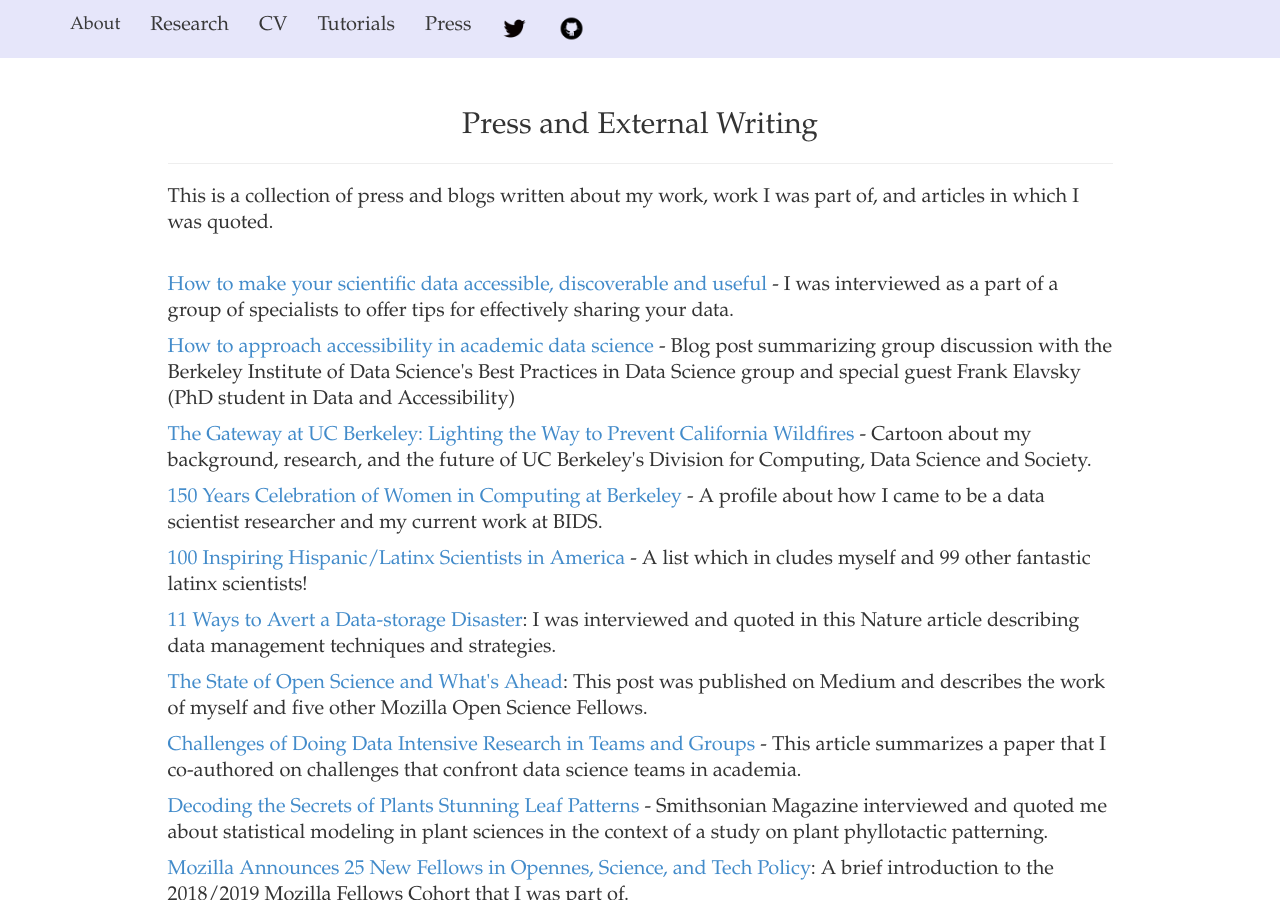
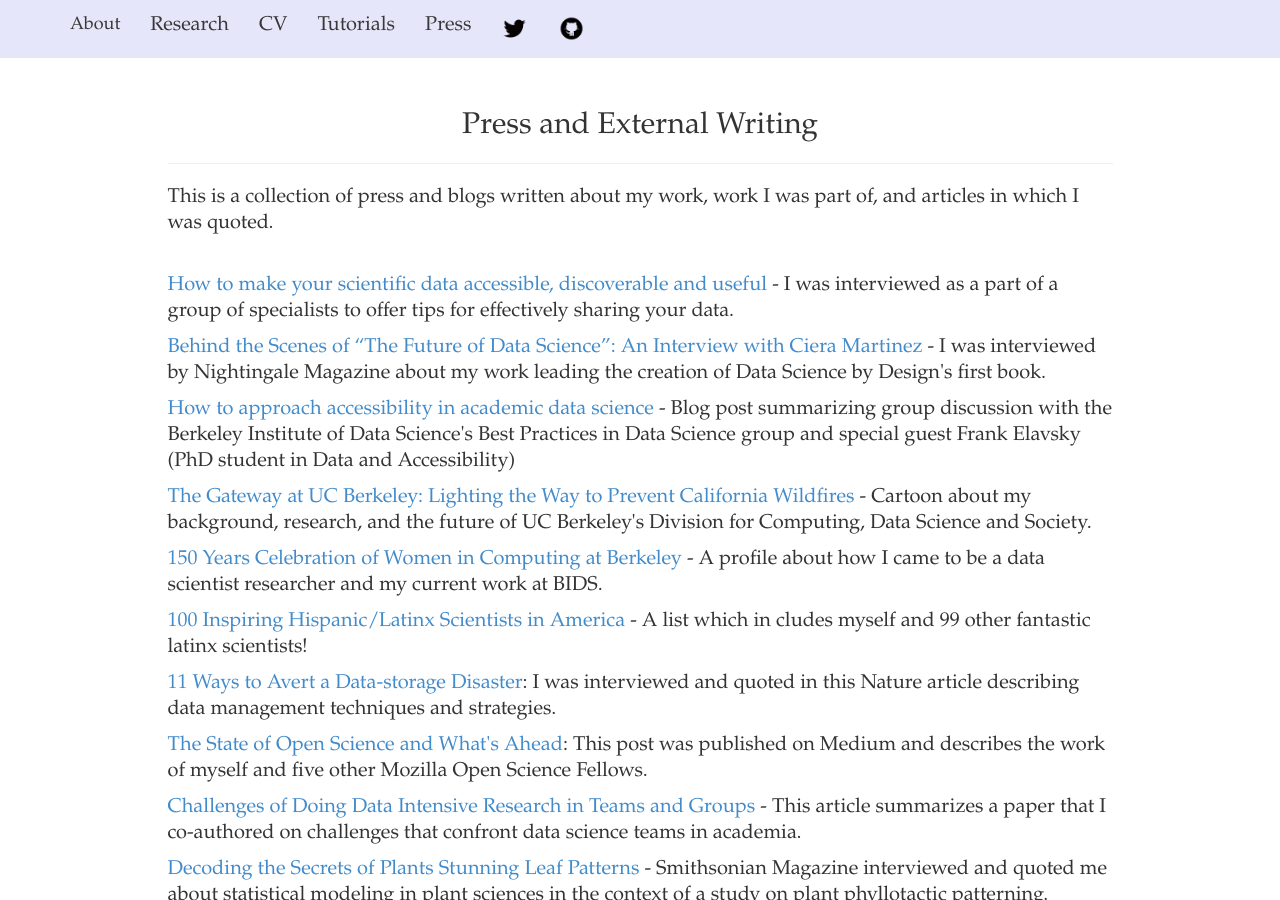
Before and after one commit to iamciera/creports, a Jekyll site: the page built from press/index.html, in a window 1280 px wide and 900 px high. Built offline with Jekyll 4.4.1, drawn with Linux system fonts in a browser that asks for light colours; nearby versions of some CDN libraries.

Commit message:
added nightengale interview

```diff
--- a/press/index.html
+++ b/press/index.html
@@ -16,6 +16,7 @@ layout: default
 			<p>This is a collection of press and blogs written about my work, work I was part of, and articles in which I was quoted.</p>
 			<br>
 			<p><a href='https://www.nature.com/articles/d41586-023-01929-7'>How to make your scientific data accessible, discoverable and useful</a> - I was interviewed as a part of a group of specialists to offer tips for effectively sharing your data.</p>
+			<p><a href='https://nightingaledvs.com/behind-the-scenes-of-the-future-of-data-science-an-interview-with-ciera-martinez/'>Behind the Scenes of “The Future of Data Science”: An Interview with Ciera Martinez</a> - I was interviewed by Nightingale Magazine about my work leading the creation of Data Science by Design's first book.</p>
 			<p><a href='https://academicdatascience.org/resources/2021-09-23-blog'>How to approach accessibility in academic data science</a> - Blog post summarizing group discussion with the Berkeley Institute of Data Science's Best Practices in Data Science group and special guest Frank Elavsky (PhD student in Data and Accessibility) </p>
 			<p><a href='https://www.youtube.com/watch?v=kJa8UJ-udu8&ab_channel=UCBerkeley%3ALighttheWay'>The Gateway at UC Berkeley: Lighting the Way to Prevent California Wildfires</a> - Cartoon  about my background, research, and the future of UC Berkeley's Division for Computing, Data Science and Society.</p>
 			<p><a href='https://data.berkeley.edu/people/ciera-martinez'>150 Years Celebration of Women in Computing at Berkeley</a> - A profile about how I came to be a data scientist researcher and my current work at BIDS.</p>
```
